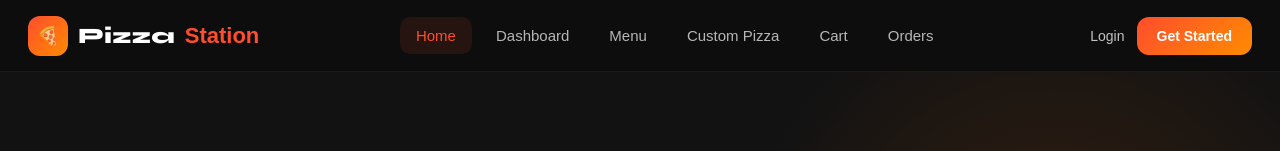
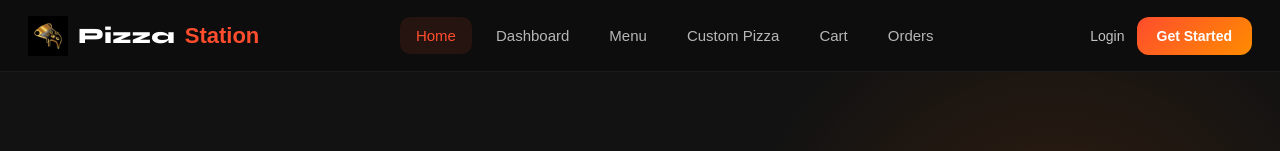
Before and after one commit to Lakshya-2004/OIBSIP, a React (Vite) app in the folder LakshyaGhanghoriya_01/client/: page / in a window 1280 px wide. Shown: the top 151 px of the page. Built offline with nearby package versions, Linux system fonts and the light colour scheme; no server answers.

Commit message:
logo-change

```diff
--- a/LakshyaGhanghoriya_01/client/index.html
+++ b/LakshyaGhanghoriya_01/client/index.html
@@ -8,7 +8,7 @@
     <link
       rel="icon"
       type="image/svg+xml"
-      href="/pizza-icon.png"
+      href="/pizzalogo1.jpg"
     />
 
     <meta
--- a/LakshyaGhanghoriya_01/client/src/components/layout/Navbar.jsx
+++ b/LakshyaGhanghoriya_01/client/src/components/layout/Navbar.jsx
@@ -51,7 +51,7 @@ function Navbar() {
         <div className="nb-bar">
 
           <Link to="/" className="nb-logo">
-            <div className="nb-logo-icon">🍕</div>
+            <div className="nb-logo-icon"><img src="/pizzalogo1.jpg" alt="🍕" /></div>
             Pizza<span>Station</span>
           </Link>
 
```
Also changed, not shown: LakshyaGhanghoriya_01/client/public/pizzalogo.jpg (added), LakshyaGhanghoriya_01/client/public/pizzalogo1.jpg (added).
